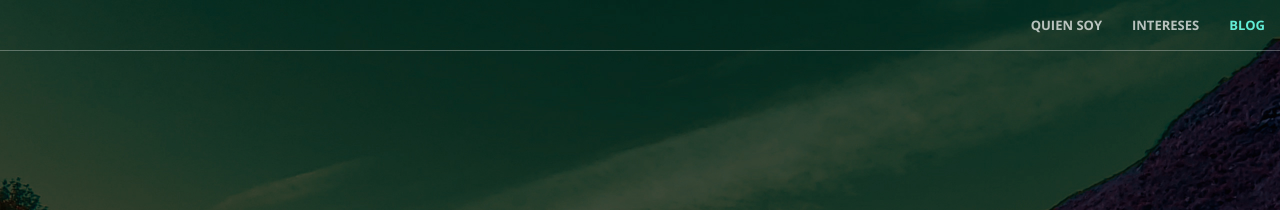
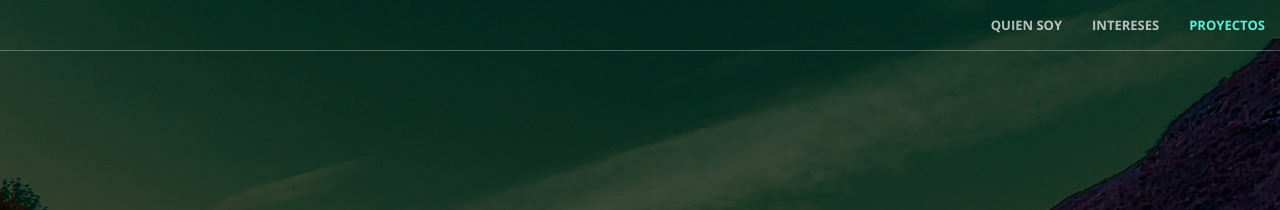
Before and after one commit to AmaliaGuaymasCanavire/amaliaguaymascanavire.github.io, a Jekyll site: the page built from index.html, in a window 1280 px wide. Shown: the top 210 px of the page. Built offline with Jekyll 4.4.1, drawn with Linux system fonts in a browser that asks for light colours.

Commit message:
Update nav.html
agrego el item proyectos

```diff
--- a/_includes/nav.html
+++ b/_includes/nav.html
@@ -25,7 +25,7 @@
                     <a class="page-scroll" href="#portfolio">Portafolio</a>
                 </li>-->
 				<li>
-                    <a class="page-scroll" href="#blog">Blog</a>
+                    <a class="page-scroll" href="#blog">Proyectos</a>
                 </li>
 
             </ul>
```
